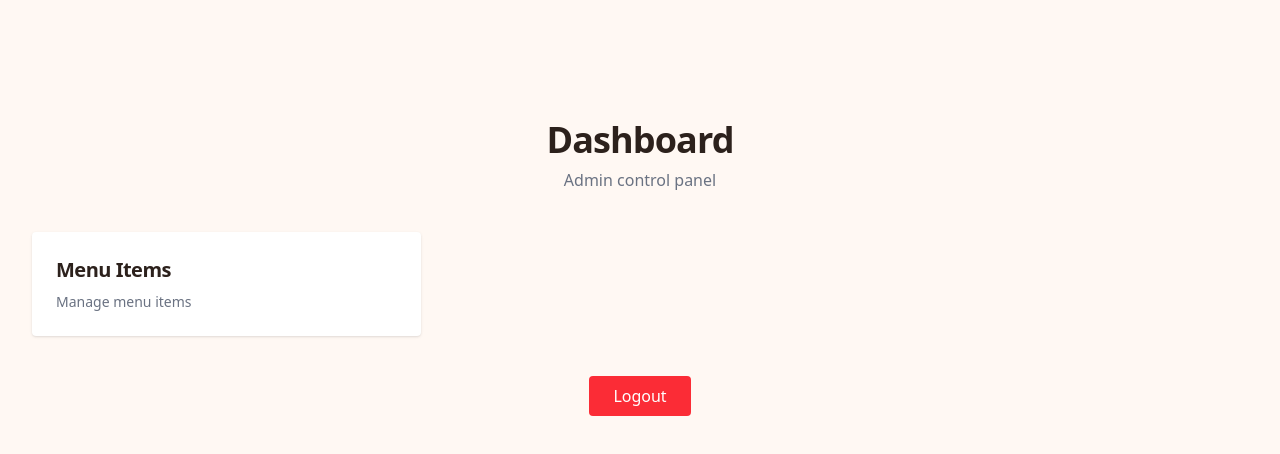
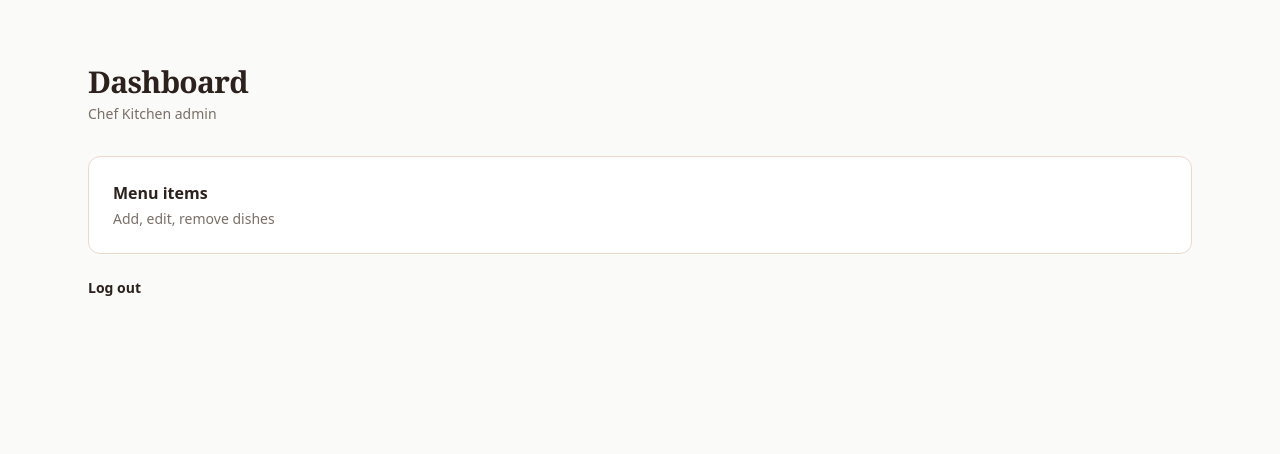
Before and after one commit to BuddhikaKulasekara/chef-kitchen, a Next.js app in the folder frontend/: page /admin/dashboard in a window 1280 px wide. Shown: the top 454 px of the page. Built offline with nearby package versions, Linux system fonts and the light colour scheme.

Commit message:
feat: add Home page component with layout and metadata

```diff
--- /dev/null
+++ b/frontend/src/app/(site)/page.tsx
@@ -0,0 +1,33 @@
+import ContactForm from '@/app/components/Contact/Form'
+import Cook from '@/app/components/Home/Cook'
+import Expert from '@/app/components/Home/Expert'
+import Features from '@/app/components/Home/Features'
+import Gallery from '@/app/components/Home/Gallery'
+import Hero from '@/app/components/Home/Hero'
+import Newsletter from '@/app/components/Home/Newsletter'
+import {
+  expertChiefData,
+  featuresData,
+  galleryImagesData,
+} from '@/lib/site-content'
+import { Metadata } from 'next'
+
+export const metadata: Metadata = {
+  title: 'Chef Kitchen — Food made with love in Kandy',
+  description:
+    'Warm flavors, cozy dining, and dishes you will crave again. Reserve your table in Kandy.',
+}
+
+export default function Home() {
+  return (
+    <main>
+      <Hero />
+      <Features items={featuresData} />
+      <Cook />
+      <Gallery items={galleryImagesData} />
+      <Expert chefs={expertChiefData} />
+      <ContactForm />
+      <Newsletter />
+    </main>
+  )
+}
--- a/frontend/src/app/admin/dashboard/page.tsx
+++ b/frontend/src/app/admin/dashboard/page.tsx
@@ -1,122 +1,36 @@
 "use client"
+
 import { useRouter } from "next/navigation"
 
 export default function Dashboard() {
     const router = useRouter()
 
-    const Card = ({
-        title,
-        path,
-    }: {
-        title: string
-        path: string
-    }) => (
-        <div
-            onClick={() => router.push(path)}
-            className="p-6 bg-white rounded shadow cursor-pointer
-                 hover:shadow-lg hover:scale-[1.02]
-                 transition duration-300"
-        >
-            <h3 className="text-xl font-semibold">{title}</h3>
-            <p className="text-sm text-gray-500 mt-2">
-                Manage {title.toLowerCase()}
-            </p>
-        </div>
-    )
+    return (
+        <div className="min-h-screen bg-stone-50 px-4 py-16">
+            <div className="container max-w-lg">
+                <h1 className="font-serif text-3xl">Dashboard</h1>
+                <p className="text-sm text-muted mt-1">Chef Kitchen admin</p>
 
-    return (
-        <div className="px-8 pb-70 pt-30">
-            {/* Header */}
-            <div className="mb-10 text-center">
-                <h1 className="text-4xl font-bold">Dashboard</h1>
-                <p className="text-gray-500 mt-2">
-                    Admin control panel
-                </p>
-            </div>
+                <button
+                    type="button"
+                    onClick={() => router.push("/admin/menu")}
+                    className="mt-8 w-full rounded-xl border border-line bg-white p-6 text-left hover:border-brand"
+                >
+                    <span className="font-semibold">Menu items</span>
+                    <span className="block text-sm text-muted mt-1">Add, edit, remove dishes</span>
+                </button>
 
-            {/* Cards */}
-            <div className="grid grid-cols-1 md:grid-cols-3 gap-6">
-                <Card title="Menu Items" path="/admin/menu" />
-                {/*<Card title="Reservations" path="/admin/reservations" />
-                <Card title="Messages" path="/admin/messages" />*/}
-            </div>
-
-            {/* Logout */}
-            <div className="mt-10 flex justify-center">
                 <button
+                    type="button"
                     onClick={() => {
                         localStorage.removeItem("adminToken")
                         router.push("/admin/login")
                     }}
-                    className="px-6 py-2 bg-red-500 text-white rounded hover:bg-red-600"
+                    className="mt-6 text-sm font-semibold text-brand"
                 >
-                    Logout
+                    Log out
                 </button>
             </div>
         </div>
     )
 }
-
-{/*"use client"
-import { useRouter } from "next/navigation"
-
-export default function Dashboard() {
-    const router = useRouter()
-
-    const Card = ({
-        title,
-        path,
-    }: {
-        title: string
-        path: string
-    }) => (
-        <div
-            onClick={() => router.push(path)}
-            className="p-6 bg-white rounded shadow cursor-pointer
-                 hover:shadow-lg hover:scale-[1.02]
-                 transition duration-300"
-        >
-            <h3 className="text-xl font-semibold">{title}</h3>
-            <p className="text-sm text-gray-500 mt-2">
-                Manage {title.toLowerCase()}
-            </p>
-        </div>
-    )
-
-    return (
-
-        <div className="px-8 pb-8 pt-22">
-
-            <div className="mb-8 border-b pb-4">
-
-                <h1 className="text-3xl font-bold">Dashboard</h1>
-                <p className="text-gray-500 mt-1">
-                    Welcome back, Admin
-                </p>
-            </div>
-
-
-*/}
-{/* Cards */ }
-{/*
-            <div className="grid grid-cols-1 md:grid-cols-3 gap-5 mb-8">
-                <Card title="Menu Items" path="/admin/menu" />
-                <Card title="Reservations" path="/admin/reservations" />
-                <Card title="Messages" path="/admin/messages" />
-            </div>
-            <div>
-
-                <button
-                    onClick={() => {
-                        localStorage.removeItem("adminToken")
-                        router.push("/admin/login")
-                    }}
-                    className="px-4 py-2 bg-red-500 text-white rounded hover:bg-red-600"
-                >
-                    Logout
-                </button>
-            </div>
-        </div>
-    )
-}
-*/}
```
